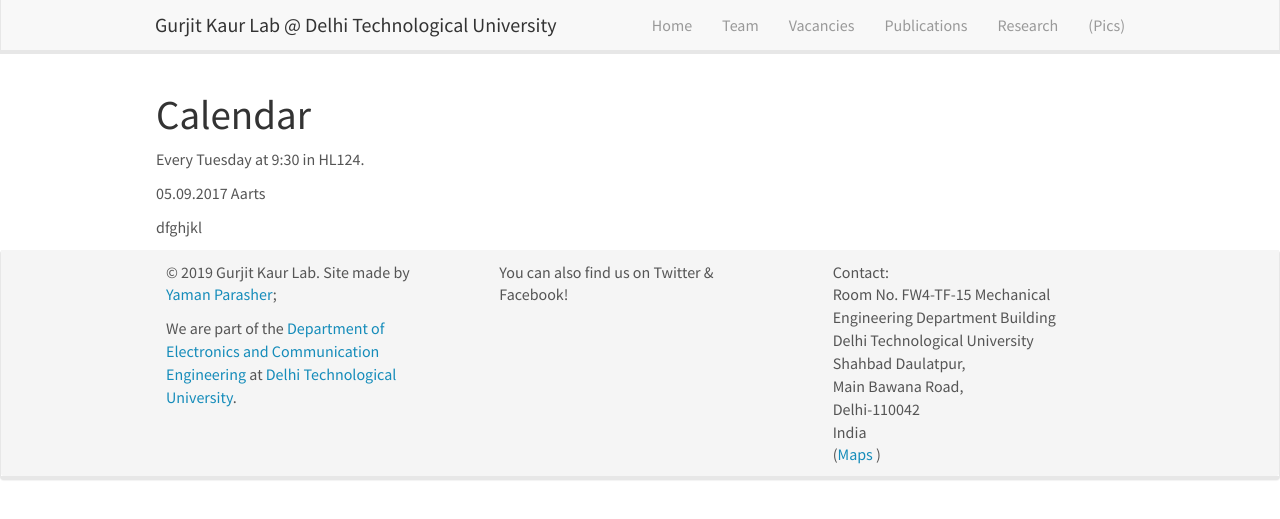
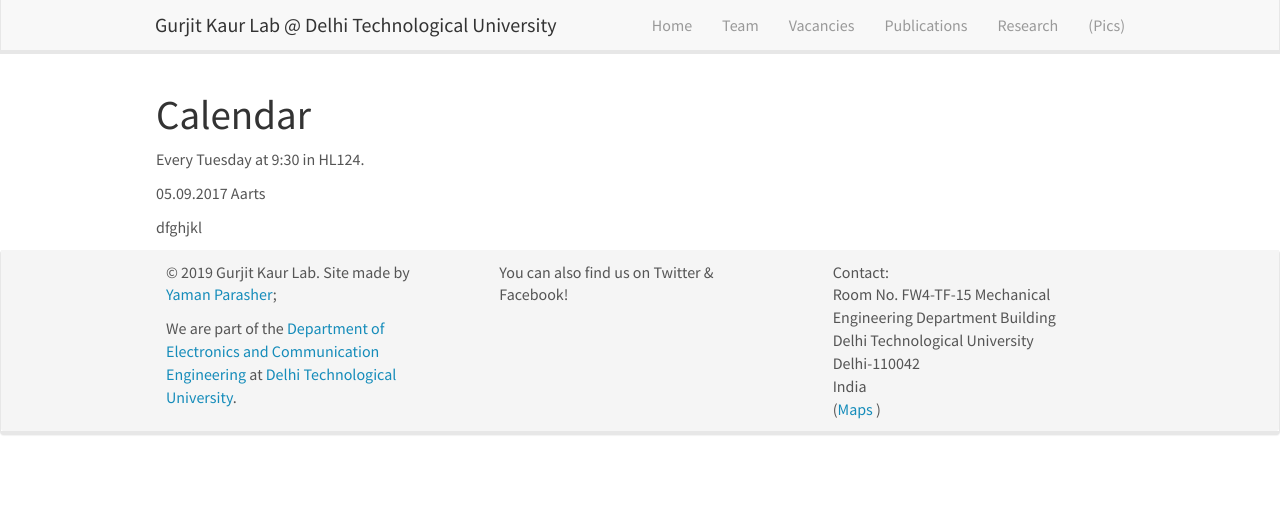
Before and after one commit to guritkaurlab/guritkaurlab.github.io, a Jekyll site: the page built from _pages/mini_lecture_series.md, in a window 1280 px wide. Shown: the top 519 px of the page. Built offline with Jekyll 4.4.1, drawn with Linux system fonts in a browser that asks for light colours; nearby versions of some CDN libraries.

Commit message:
Update footer.html

```diff
--- a/_includes/footer.html
+++ b/_includes/footer.html
@@ -19,9 +19,7 @@
 		  Room No. FW4-TF-15
 		  Mechanical Engineering Department Building<br />
 		  Delhi Technological University<br />
-		  Shahbad Daulatpur,<br />
-                  Main Bawana Road,<br />
-                  Delhi-110042<br />
+	          Delhi-110042<br />
                   India<br />
 
             (<a href="https://bit.ly/2Mh4dPF">Maps</a> )
```
